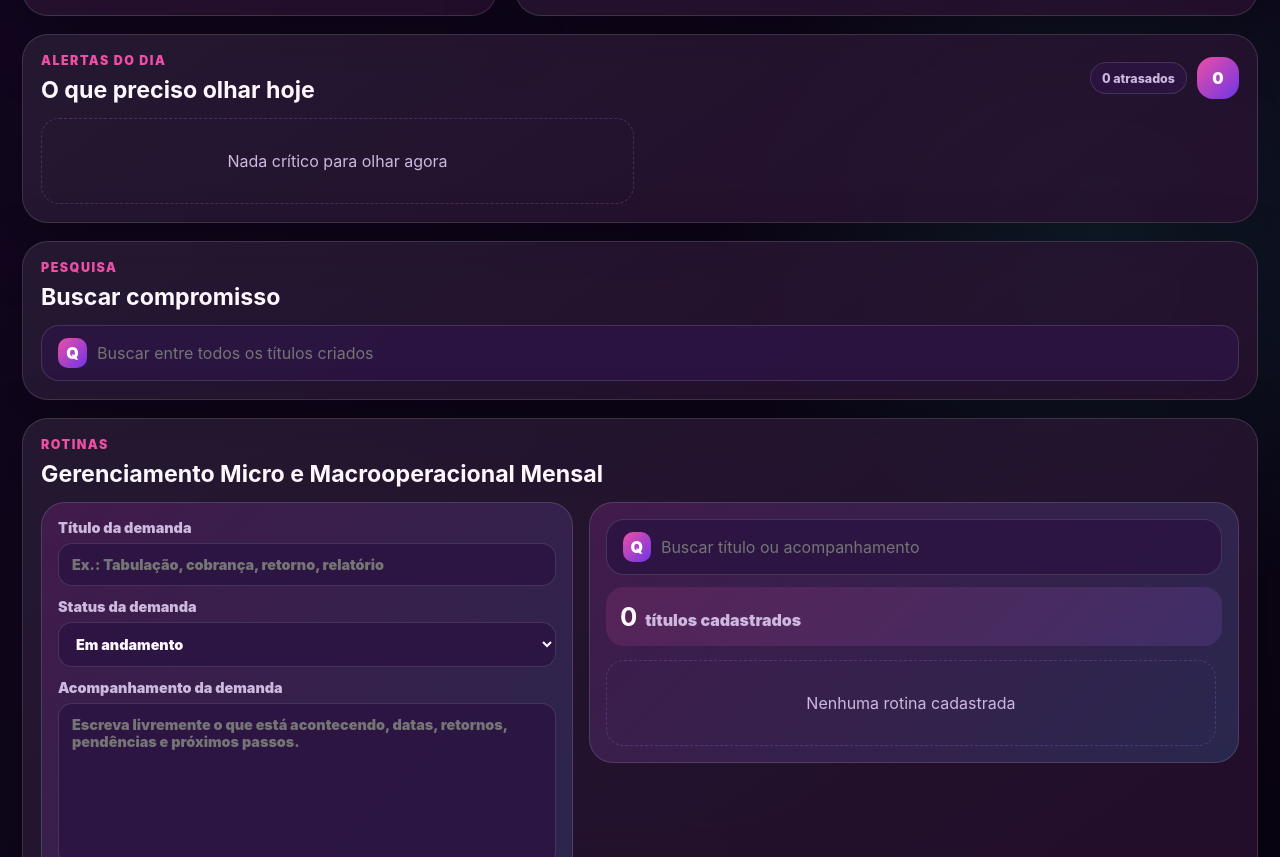
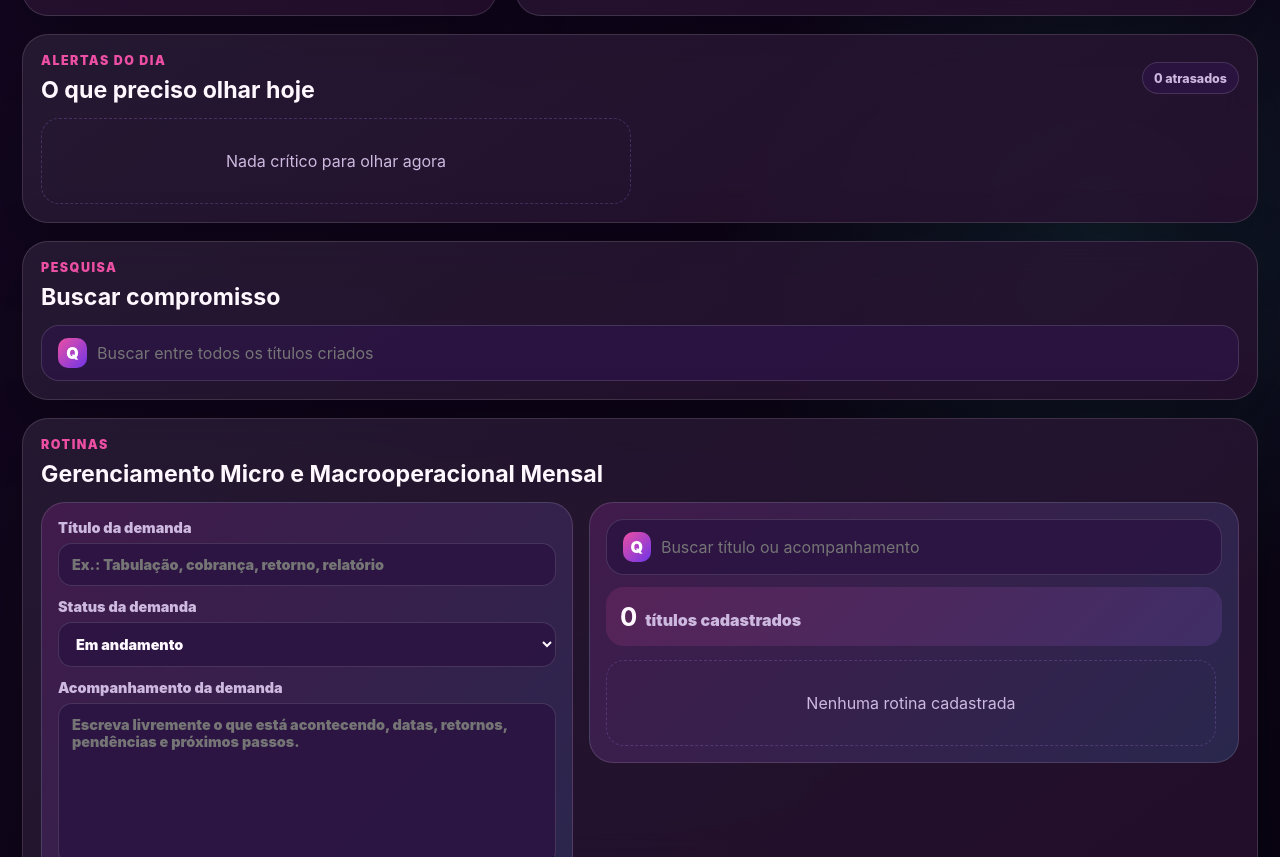
Before and after one commit to rodriguesjosielly23-create/agenda-josielly, a website: page index.html in a window 1280 px wide. Shown: the part 2568-3425 px from the top of the page. Drawn offline with Linux system fonts and the light colour scheme; no server answers.

Commit message:
Clarify overdue count and show all overdue tasks

```diff
--- a/app.js
+++ b/app.js
@@ -597,10 +597,9 @@ function renderAttention() {
       action: () => editManagement(record.id)
     }));
 
-  const alerts = [...overdueAlerts, ...taskAlerts, ...demandAlerts].slice(0, 8);
+  const alerts = [...overdueAlerts, ...taskAlerts, ...demandAlerts];
   els.overdueCount.textContent = `${overdueAlerts.length} ${overdueAlerts.length === 1 ? "atrasado" : "atrasados"}`;
   els.overdueCount.classList.toggle("has-overdue", overdueAlerts.length > 0);
-  els.attentionCount.textContent = alerts.length;
   els.attentionList.innerHTML = "";
 
   if (!alerts.length) {
--- a/index.html
+++ b/index.html
@@ -169,7 +169,6 @@
             </div>
             <div class="attention-badges">
               <span class="overdue-count" id="overdueCount">0 atrasados</span>
-              <span class="attention-count" id="attentionCount">0</span>
             </div>
           </div>
           <div class="attention-list" id="attentionList"></div>
--- a/styles.css
+++ b/styles.css
@@ -643,6 +643,18 @@ textarea:focus {
   display: grid;
   grid-template-columns: repeat(2, minmax(280px, 1fr));
   gap: 7px 12px;
+  max-height: 340px;
+  overflow-y: auto;
+  padding-right: 6px;
+}
+
+.attention-list::-webkit-scrollbar {
+  width: 8px;
+}
+
+.attention-list::-webkit-scrollbar-thumb {
+  border-radius: 999px;
+  background: linear-gradient(180deg, rgba(236, 79, 163, 0.8), rgba(178, 104, 255, 0.8));
 }
 
 .attention-item {
```
